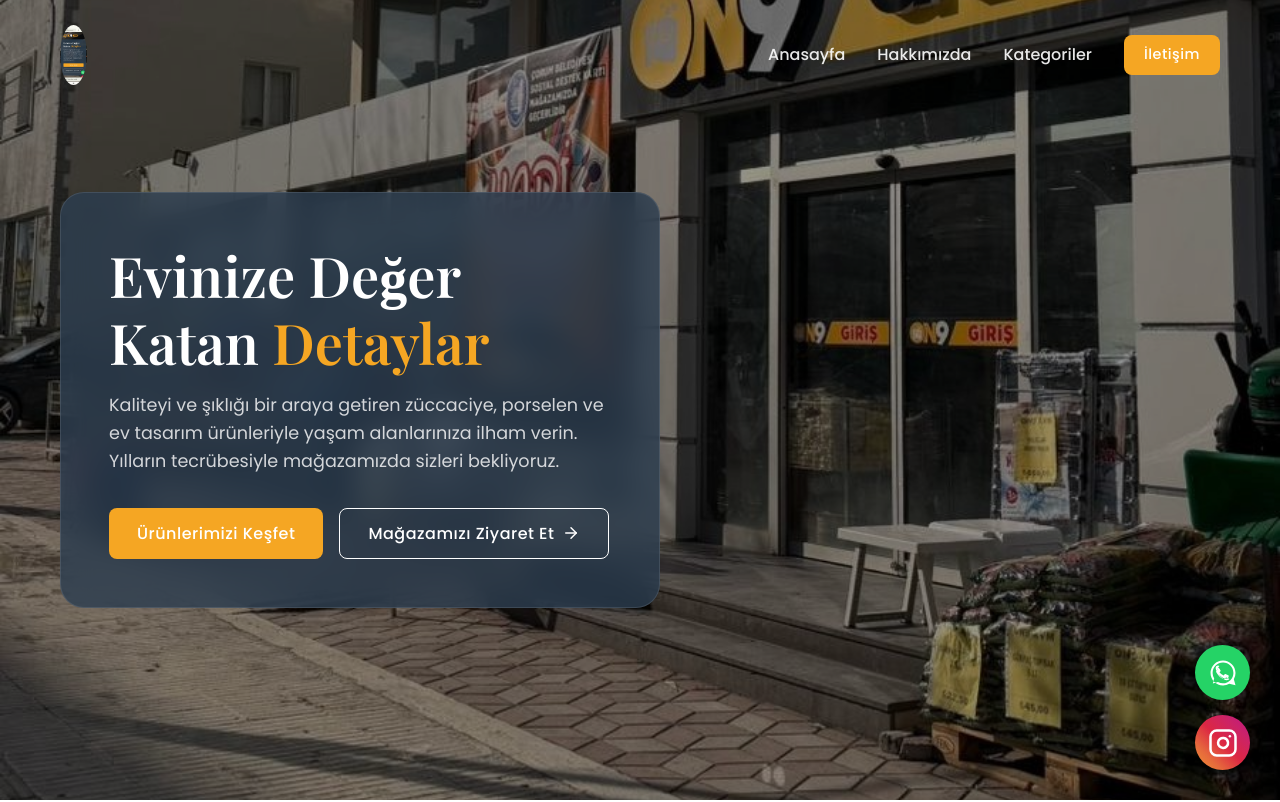
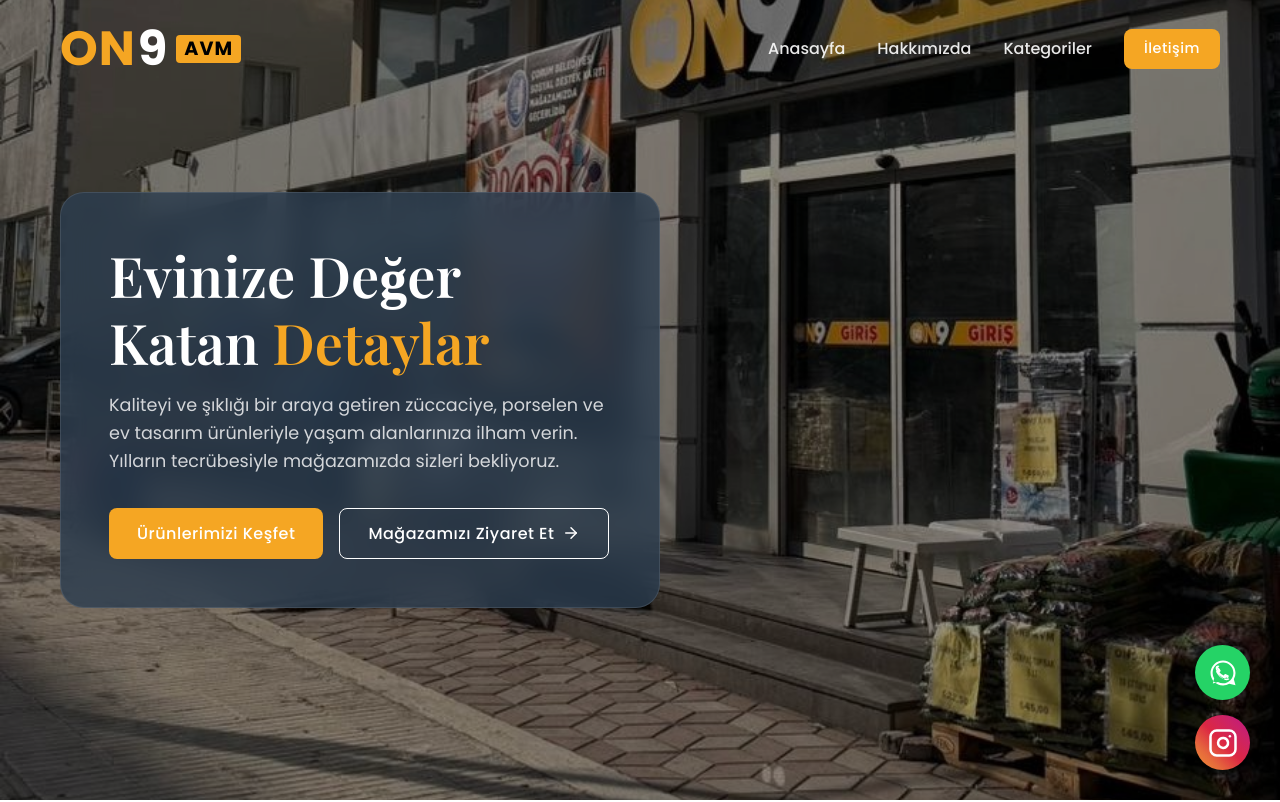
Before and after one commit to Onur1327/elvan, a React (Vite) app in the folder frontend/: page / in a window 1280 px wide. Shown: the top 802 px of the page. Built offline with nearby package versions, Linux system fonts and the light colour scheme; a web font is replaced by a local one.

Commit message:
revert: revert image logo back to text logo

```diff
--- a/frontend/src/components/Navbar.jsx
+++ b/frontend/src/components/Navbar.jsx
@@ -39,19 +39,38 @@ const Navbar = () => {
 
         {/* Logo */}
         <a href="#" onClick={closeMenu} style={{
+          fontFamily: 'var(--font-body)',
           textDecoration: 'none',
           display: 'flex',
-          alignItems: 'center'
+          alignItems: 'center',
+          letterSpacing: '1px'
         }}>
-          <img
-            src="/images/logo.jpeg"
-            alt="ON9 AVM Logo"
-            style={{
-              height: '60px',
-              width: 'auto',
-              borderRadius: '50%'
-            }}
-          />
+          <span style={{
+            color: 'var(--primary)',
+            fontSize: '3rem',
+            fontWeight: '900',
+            lineHeight: '1'
+          }}>ON</span>
+          <span style={{
+            color: scrolled || mobileMenuOpen ? 'var(--secondary)' : 'var(--white)',
+            fontSize: '3rem',
+            fontWeight: '900',
+            lineHeight: '1',
+            marginLeft: '2px',
+            transition: 'color 0.3s ease'
+          }}>9</span>
+          <span style={{
+            backgroundColor: 'var(--primary)',
+            color: '#000',
+            fontSize: '1.2rem',
+            padding: '4px 8px',
+            borderRadius: '4px',
+            marginLeft: '8px',
+            textTransform: 'uppercase',
+            fontWeight: '800',
+            lineHeight: '1',
+
+          }}>AVM</span>
         </a>
 
         {/* Desktop Links */}
```
